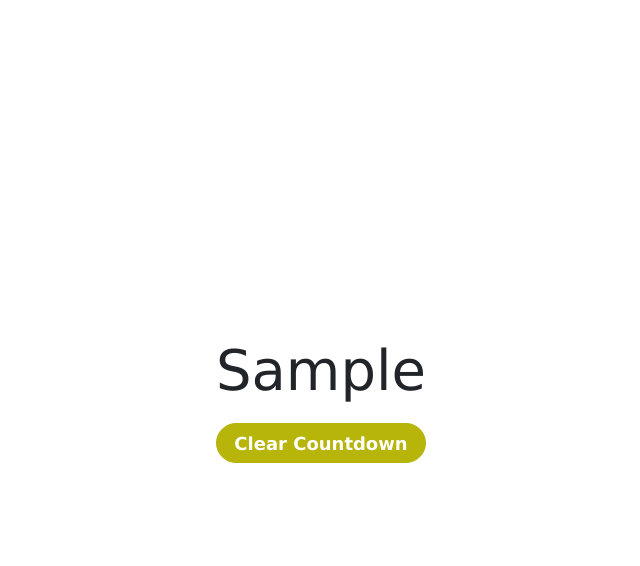
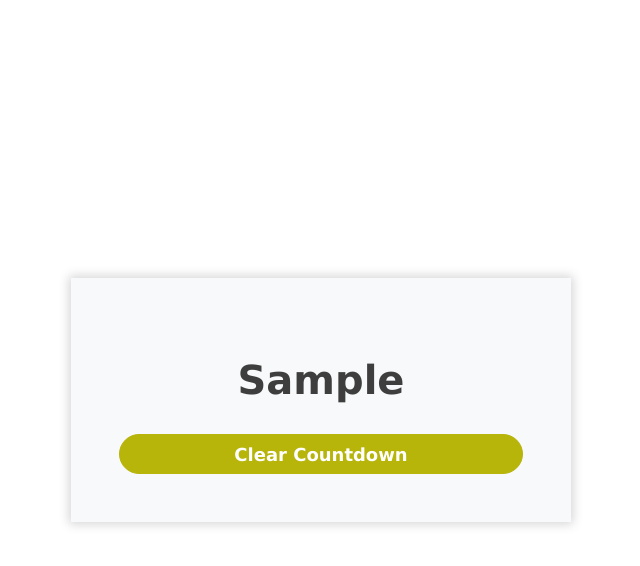
Before and after one commit to nadi0012/mtm6302-exercise-4, a plain HTML site: page index.html in a window 1280 px wide. Both pictures are taken after typing "Sample" into the empty fields and a click on the button "Start Countdown". Shown: the whole page, without its empty margins (319-959 px from the left). Drawn offline with nearby package versions, Linux system fonts and the light colour scheme.

Commit message:
Completes the assignment.

```diff
--- a/index.html
+++ b/index.html
@@ -13,13 +13,13 @@
 
 <body>
   <main class="main">
-    <div id="countdown" class="countdown hide">
+    <div id="countdown" class="form p-5 bg-light countdown hide">
       <h1 id="countdownTitle" class="display-4"></h1>
       <div id="countdownTime" class="countdown-time"></div>
       <button id="clear" class="btn btn-primary">Clear Countdown</button>
     </div>
     <div id="alert" class="alert alert-danger hide"></div>
-    <form id="form" class="form p-5 bg-light text-light">
+    <form id="form" class="form p-5 bg-light">
       <h4 class="text-center">Create a Countdown</h4>
       <label class="form-label">Title</label>
       <input id="title" type="text" class="form-control mb-3">
--- a/style.css
+++ b/style.css
@@ -9,6 +9,14 @@ body {
   display: grid;
   align-content: center;
 }
+.display-4{
+   color: rgb(62, 62, 62);
+   font-weight: bold;
+   font-size: 2.5rem;
+   margin-bottom: 20px;
+   margin-top: 30px;
+}
+
 
 .form,
 .alert {
@@ -55,15 +63,18 @@ label{
   outline: none;
 }
 .countdown {
-  justify-self: center;
   text-align: center;
+  box-shadow: 0 0 10px 2px rgba(0, 0, 0, 0.171);
 }
 
 .countdown-time {
   display: flex;
   font-size: 2.5rem;
   text-align: center;
+  justify-content: center;
+  align-items: center;
 }
+
 
 .countdown-time span {
   display: grid;
```
